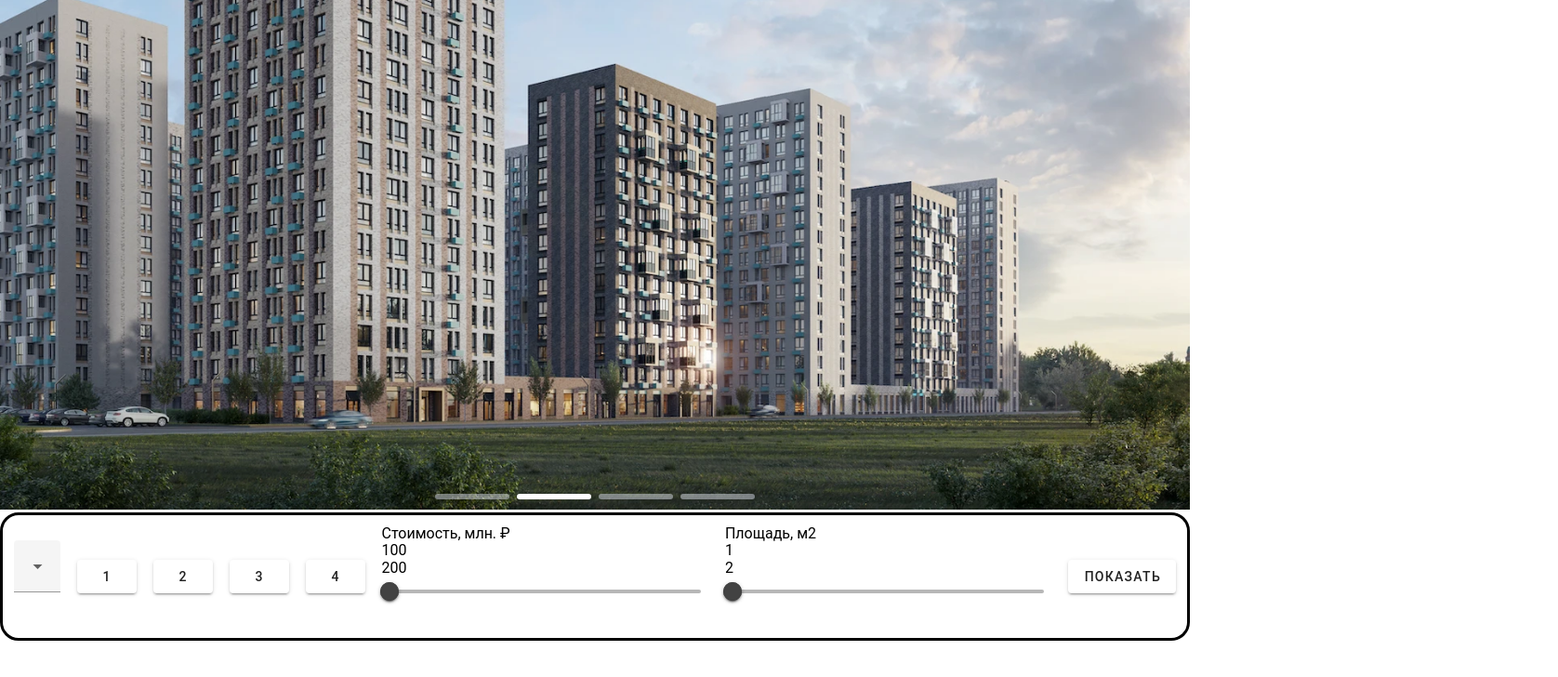
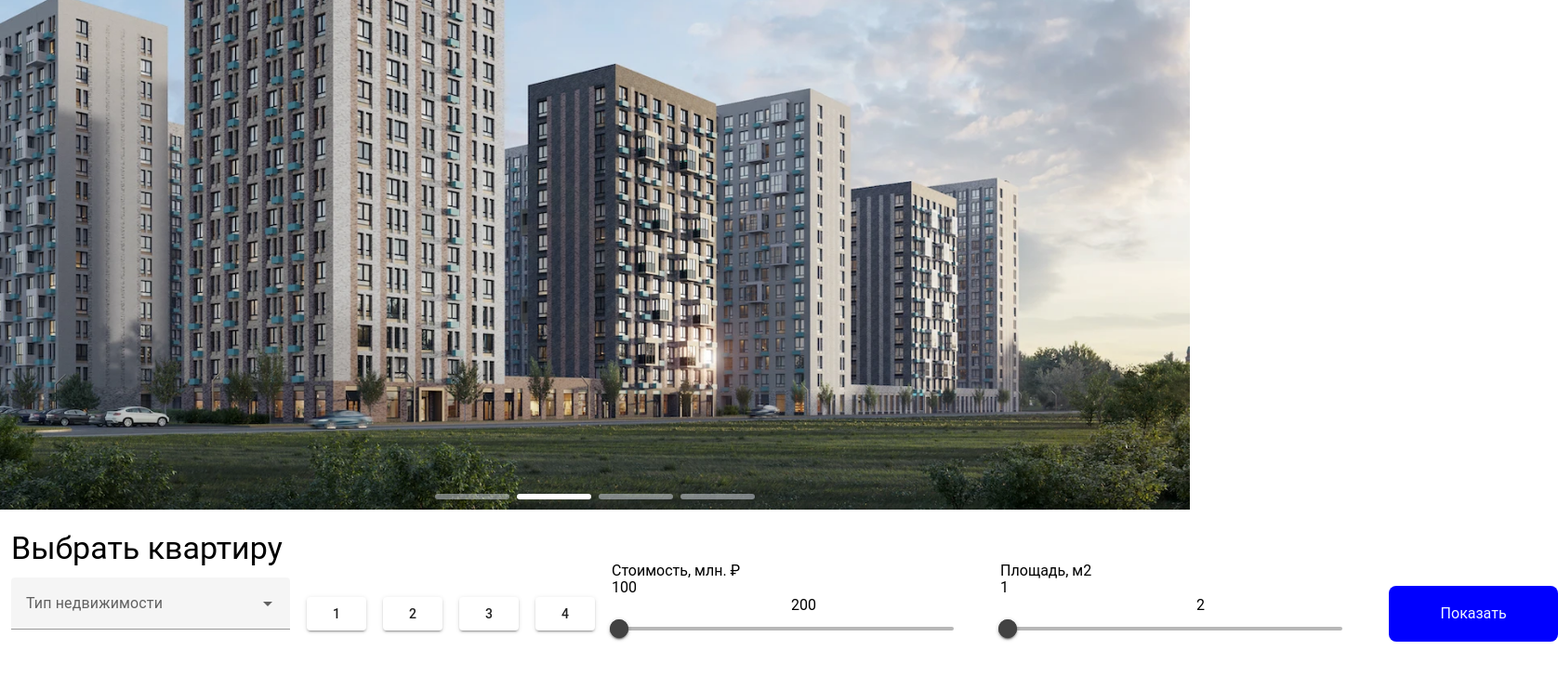
Before and after one commit to yakovetsrr/realty-vue, a Vue app: page / in a window 1280 px wide. Shown: the part 252-980 px from the top of the page at 93% size, 1676 px wide, since content can reach past the window. Before the commit the page ends 941 px from the top, so only its background shows below. Built offline with nearby package versions, Linux system fonts and the light colour scheme.

Commit message:
feat:update Home Page Filter

```diff
--- a/src/components/HomePageFilter.vue
+++ b/src/components/HomePageFilter.vue
@@ -1,7 +1,11 @@
 <template>
   <div :class="$style.homePageFiler">
+    <span :class="$style.filterTitel">Выбрать квартиру</span>
     <div :class="$style.filter">
-      <VSelect label="Тип недвижимости" />
+      <VSelect
+        :class="$style.select"
+        label="Тип недвижимости"
+      />
       <VBtn>1</VBtn>
       <VBtn>2</VBtn>
       <VBtn>3</VBtn>
@@ -14,11 +18,12 @@
             value="100"
           />
           <input
+            :class="$style.inputSlider"
             type="text"
             value="200"
           />
         </div>
-        <VRangeSlider />
+        <VRangeSlider :class="$style.slider" />
       </div>
       <div>
         <label>Площадь, м2</label>
@@ -28,13 +33,19 @@
             value="1"
           />
           <input
+            :class="$style.inputSlider"
             type="text"
             value="2"
           />
         </div>
-        <VRangeSlider />
+        <VRangeSlider :class="$style.slider" />
       </div>
-      <vBtn>Показать</vBtn>
+      <RouterLink
+        :class="$style.routerlink"
+        to="/filter"
+      >
+        Показать
+      </RouterLink>
     </div>
   </div>
 </template>
@@ -43,11 +54,8 @@
 <style module>
 .homePageFiler {
   padding: 12px 12px;
-  margin-top: 3px;
-  border-radius: 20px;
-  border-width: 3px;
-  border-color: black;
-  border-style: solid;
+  margin: 12px auto;
+  width: 1460px;
 }
 .filter {
   display: inline-flex;
@@ -59,4 +67,27 @@
 .select {
   width: 330px;
 }
+
+.inputSlider {
+  text-align: right;
+}
+
+.slider {
+  width: 360px;
+}
+
+.filterTitel {
+  font-size: 34px;
+}
+
+.routerlink {
+  width: 200px;
+  height: 60px;
+  background-color: blue;
+  display: flex;
+  justify-content: center;
+  align-items: center;
+  color: aliceblue;
+  border-radius: 8px;
+}
 </style>
```
